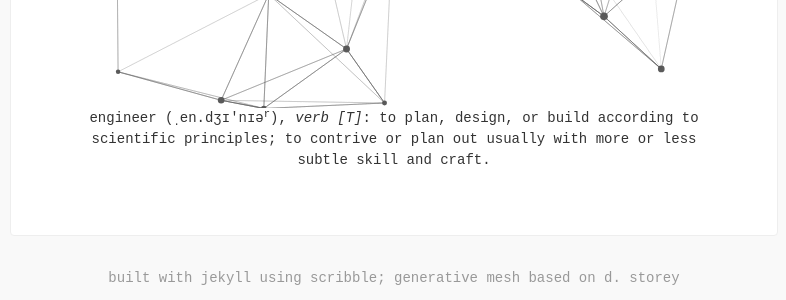
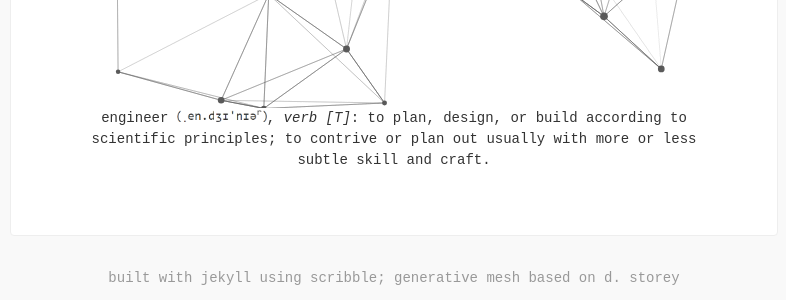
Before and after one commit to hasmonteiro/hasmonteiro.github.io, a Jekyll site: the page built from index.html, in a window 1280 px wide. Shown: the part 480-780 px from the top of the page, without its empty margins (246-1032 px from the left). Built offline with Jekyll 4.4.1, drawn with Linux system fonts in a browser that asks for light colours; nearby versions of some CDN libraries.

Commit message:
fix phonetic alph in index; build

```diff
--- a/assets/js/randomMesh.js
+++ b/assets/js/randomMesh.js
@@ -92,7 +92,7 @@ function setup() {
         particles.push(new Particle());
     }
     window.requestAnimationFrame(loop);
-    document.write("<center>engineer (<sub>.</sub>en.d&#658;&#618;'n&#618;&#601;<sup>r</sup>), <i>verb [T]</i>: to plan, design, or build according to scientific principles; to contrive or plan out usually with more or less subtle skill and craft.</center>")
+    // document.write("<center>engineer (<sub>.</sub>en.d&#658;&#618;'n&#618;&#601;<sup>r</sup>), <i>verb [T]</i>: to plan, design, or build according to scientific principles; to contrive or plan out usually with more or less subtle skill and craft.</center>")
 }
 
 function loop() {
--- a/index.html
+++ b/index.html
@@ -5,8 +5,9 @@ permalink: /
 <canvas id="canvas"></canvas>
 
 <script type="text/javascript" src="assets/js/randomMesh.js"></script>
+<!-- <center>engineer (<sub>.</sub>en.d&#658;&#618;'n&#618;&#601;<sup>r</sup>), <i>verb [T]</i>: to plan, design, or build according to scientific principles; to contrive or plan out usually with more or less subtle skill and craft.</center> -->
 
-
+<center>engineer <img src="/assets/images/engineer.png" alt="engineer" width="90" height="12">, <i>verb [T]</i>: to plan, design, or build according to scientific principles; to contrive or plan out usually with more or less subtle skill and craft.</center>
 <!-- <ul class="list pa0">
   {% for post in site.posts %}
   <li class="mv2">
```
Also changed, not shown: assets/images/engineer.png (added), 1 other file.
